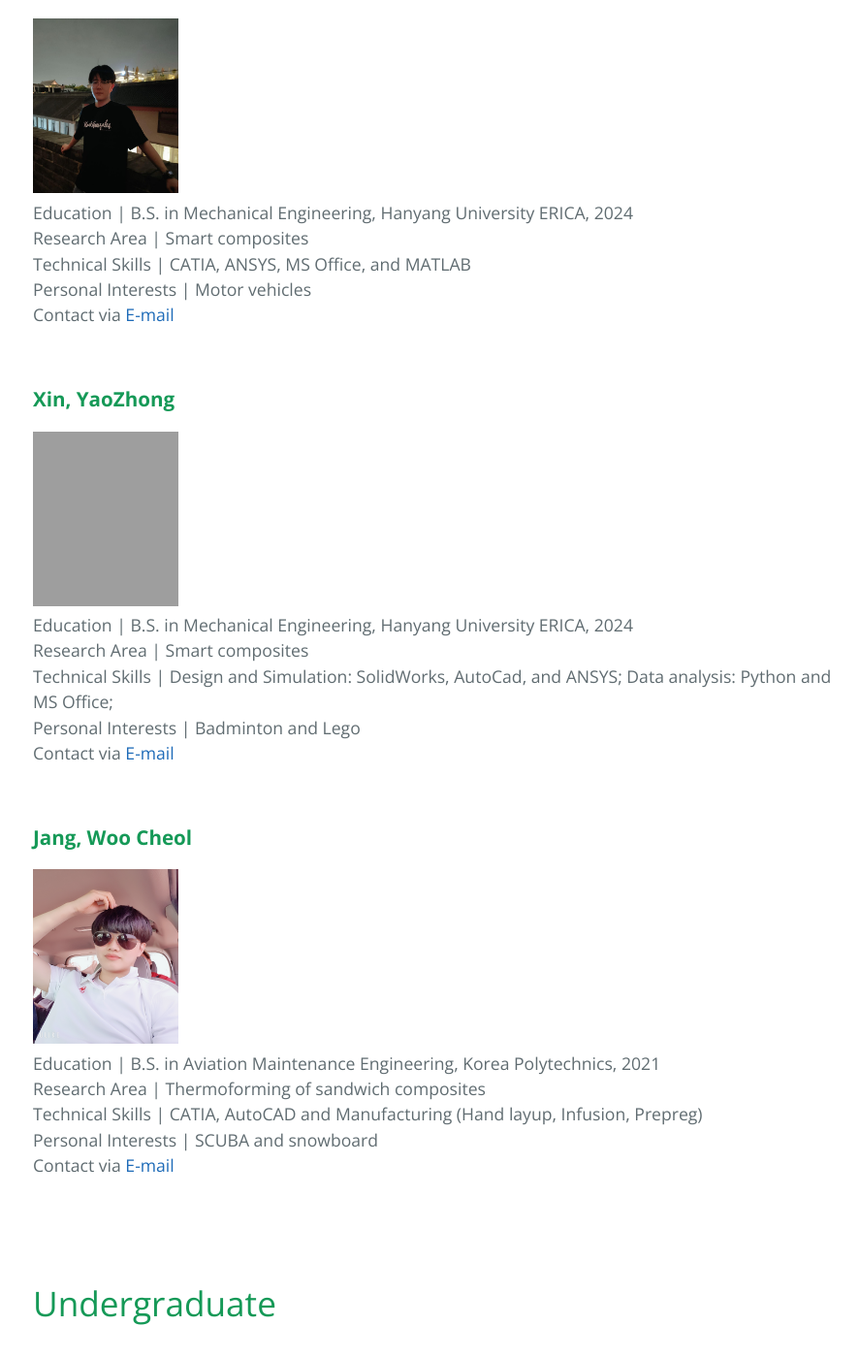
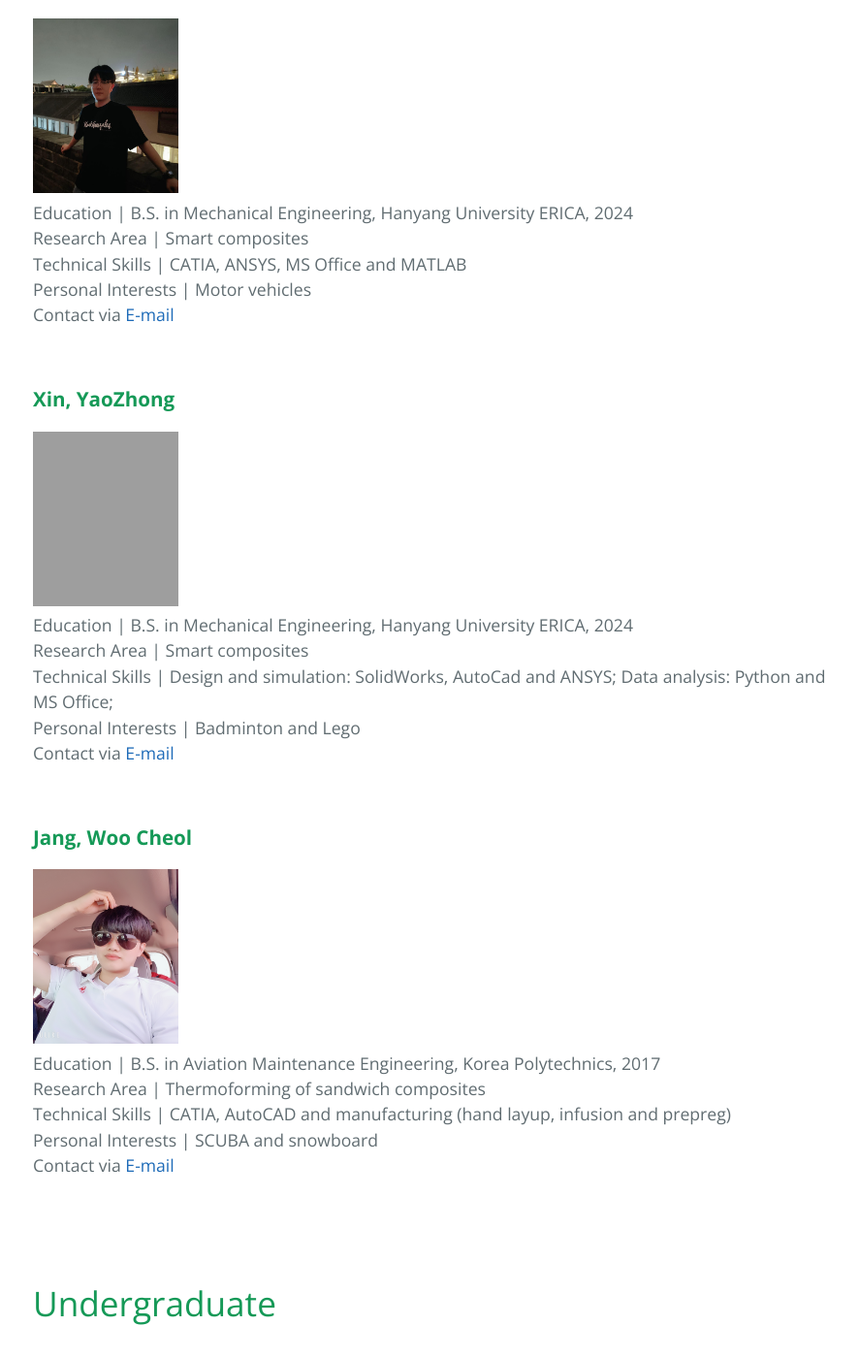
Before and after one commit to rhd1213/rhd1213.github.io, a Jekyll site: the page built from Members.md, in a window 1280 px wide and 1400 px high, scrolled down 708 px. Shown: the whole window at 97% size, without its empty margins (190-1077 px from the left). Built offline with Jekyll 4.4.1, drawn with Linux system fonts in a browser that asks for light colours; our own code applies the rules of GitHub Pages for plain Markdown files; grey boxes are pictures that could not be loaded.

Commit message:
Update Members.md

```diff
--- a/Members.md
+++ b/Members.md
@@ -13,7 +13,7 @@
 <img src="assets/css/홈페이지사진_이아곤.jpg" alt="Passport" width="150" height="180" > <br>
 Education | B.S. in Mechanical Engineering, Hanyang University ERICA, 2024 <br>
 Research Area | Smart composites <br>
-Technical Skills | CATIA, ANSYS, MS Office, and MATLAB <br>
+Technical Skills | CATIA, ANSYS, MS Office and MATLAB <br>
 Personal Interests | Motor vehicles <br>
 Contact via <a href="mailto:liyakun1115@hanyang.ac.kr"> E-mail</a> <br>
 <br>
@@ -23,7 +23,7 @@ Contact via <a href="mailto:liyakun1115@hanyang.ac.kr"> E-mail</a> <br>
 <img src="assets/css/홈페이지사진_신요중2.jpg" alt="Passport" width="150" height="180" > <br>
 Education | B.S. in Mechanical Engineering, Hanyang University ERICA, 2024 <br>
 Research Area | Smart composites <br>
-Technical Skills | Design and Simulation: SolidWorks, AutoCad, and ANSYS; Data analysis: Python and MS Office; <br>
+Technical Skills | Design and simulation: SolidWorks, AutoCad and ANSYS; Data analysis: Python and MS Office; <br>
 Personal Interests | Badminton and Lego <br>
 Contact via <a href="mailto:styxhin@hanyang.ac.kr"> E-mail</a> <br>
 <br>
@@ -31,9 +31,9 @@ Contact via <a href="mailto:styxhin@hanyang.ac.kr"> E-mail</a> <br>
 
 ### **Jang, Woo Cheol**
 <img src="assets/css/홈페이지사진_장우철.jpg" alt="Passport" width="150" height="180" > <br>
-Education | B.S. in Aviation Maintenance Engineering, Korea Polytechnics, 2021  <br>
+Education | B.S. in Aviation Maintenance Engineering, Korea Polytechnics, 2017  <br>
 Research Area | Thermoforming of sandwich composites   <br>
-Technical Skills | CATIA, AutoCAD and Manufacturing (Hand layup, Infusion, Prepreg)  <br>
+Technical Skills | CATIA, AutoCAD and manufacturing (hand layup, infusion and prepreg)  <br>
 Personal Interests | SCUBA and snowboard  <br>
 Contact via <a href="mailto:hioucher@hanyang.ac.kr"> E-mail</a> <br>
 <br>
```
